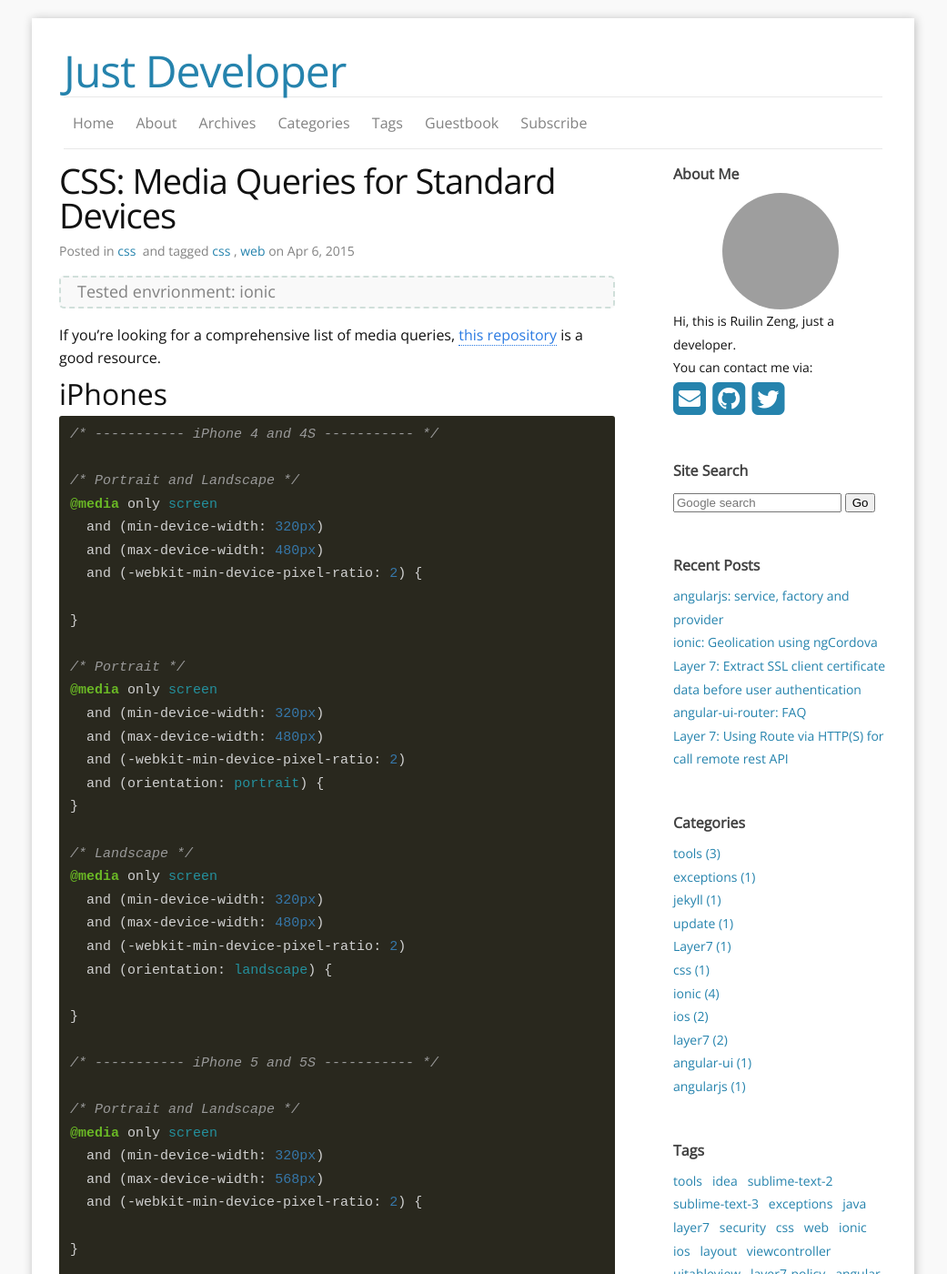
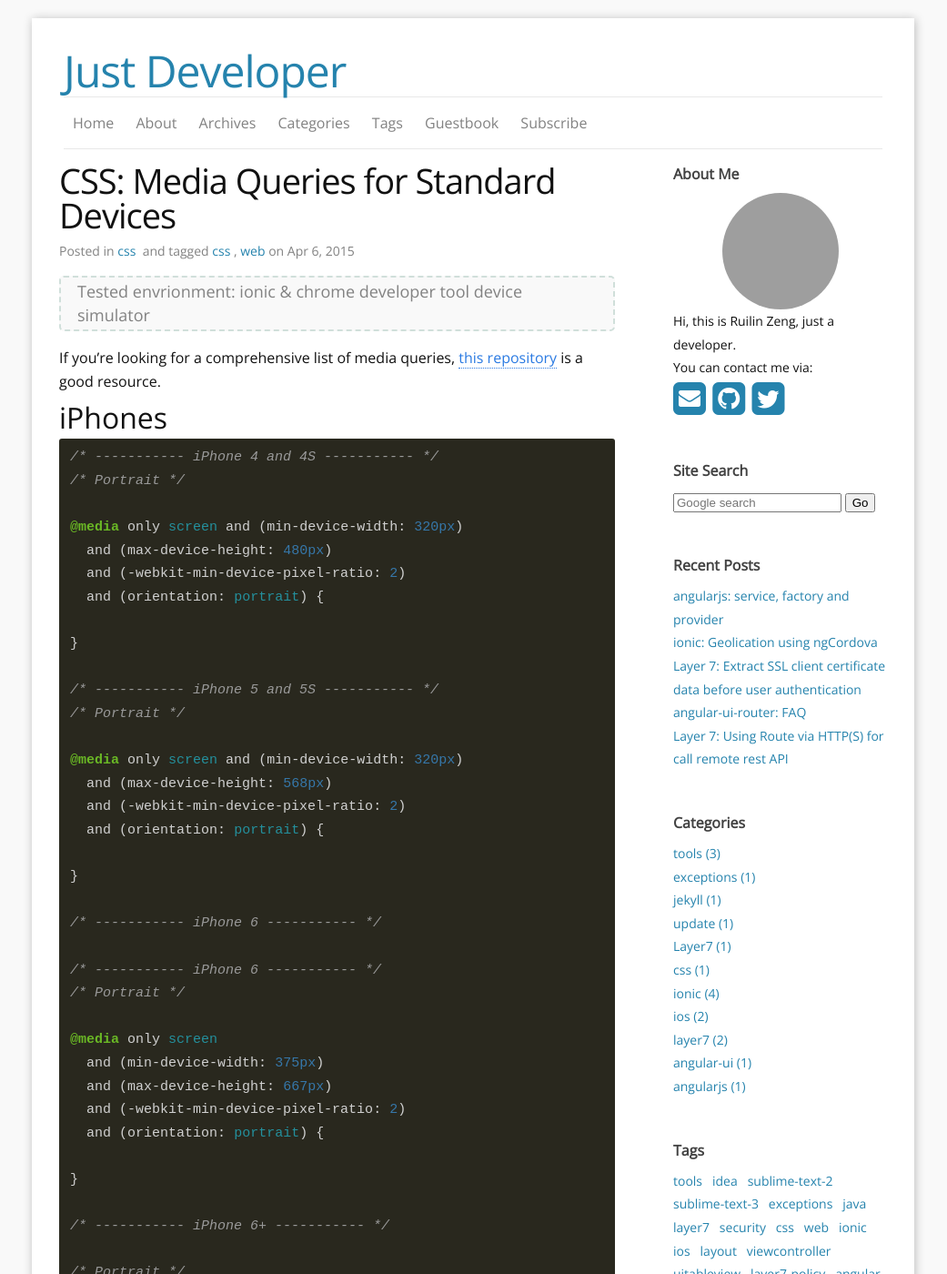
Before and after one commit to jacobzeng/jacobzeng.github.io, a Jekyll site: the page built from _posts/2015-04-06-css-media-queries-for-standard-devices.md, in a window 1280 px wide and 1400 px high. Shown: the whole window at 91% size, without its empty margins (120-1161 px from the left). Built offline with Jekyll 4.4.1, drawn with Linux system fonts in a browser that asks for light colours; nearby versions of some CDN libraries; some of the changed text lies outside the part shown; grey boxes are pictures that could not be loaded.

Commit message:
add post

```diff
--- a/_posts/2015-04-06-css-media-queries-for-standard-devices.md
+++ b/_posts/2015-04-06-css-media-queries-for-standard-devices.md
@@ -6,7 +6,7 @@ categories: css
 tags: css web
 ---
 
->Tested envrionment: ionic
+>Tested envrionment: ionic & chrome developer tool device simulator
 
 If you're looking for a comprehensive list of media queries, [this repository](http://cssmediaqueries.com/overview.html) is a good resource.
 
@@ -15,96 +15,39 @@ iPhones
 
 ~~~
 /* ----------- iPhone 4 and 4S ----------- */
+/* Portrait */
 
-/* Portrait and Landscape */
-@media only screen
-  and (min-device-width: 320px)
-  and (max-device-width: 480px)
-  and (-webkit-min-device-pixel-ratio: 2) {
-
-}
-
-/* Portrait */
-@media only screen
-  and (min-device-width: 320px)
-  and (max-device-width: 480px)
+@media only screen and (min-device-width: 320px)
+  and (max-device-height: 480px)
   and (-webkit-min-device-pixel-ratio: 2)
   and (orientation: portrait) {
-}
-
-/* Landscape */
-@media only screen
-  and (min-device-width: 320px)
-  and (max-device-width: 480px)
-  and (-webkit-min-device-pixel-ratio: 2)
-  and (orientation: landscape) {
 
 }
 
 /* ----------- iPhone 5 and 5S ----------- */
+/* Portrait */
 
-/* Portrait and Landscape */
-@media only screen
-  and (min-device-width: 320px)
-  and (max-device-width: 568px)
-  and (-webkit-min-device-pixel-ratio: 2) {
-
-}
-
-/* Portrait */
-@media only screen
-  and (min-device-width: 320px)
-  and (max-device-width: 568px)
+@media only screen and (min-device-width: 320px)
+  and (max-device-height: 568px)
   and (-webkit-min-device-pixel-ratio: 2)
   and (orientation: portrait) {
-}
-
-/* Landscape */
-@media only screen
-  and (min-device-width: 320px)
-  and (max-device-width: 568px)
-  and (-webkit-min-device-pixel-ratio: 2)
-  and (orientation: landscape) {
 
 }
 
 /* ----------- iPhone 6 ----------- */
 
-/* Portrait and Landscape */
+/* ----------- iPhone 6 ----------- */
+/* Portrait */
+
 @media only screen
   and (min-device-width: 375px)
-  and (max-device-width: 667px)
-  and (-webkit-min-device-pixel-ratio: 2) {
-
-}
-
-/* Portrait */
-@media only screen
-  and (min-device-width: 375px)
-  and (max-device-width: 667px)
+  and (max-device-height: 667px)
   and (-webkit-min-device-pixel-ratio: 2)
   and (orientation: portrait) {
 
 }
 
-/* Landscape */
-@media only screen
-  and (min-device-width: 375px)
-  and (max-device-width: 667px)
-  and (-webkit-min-device-pixel-ratio: 2)
-  and (orientation: landscape) {
-
-}
-
 /* ----------- iPhone 6+ ----------- */
-
-/* Portrait and Landscape */
-@media only screen
-  and (min-device-width: 414px)
-  and (max-device-width: 736px)
-  and (-webkit-min-device-pixel-ratio: 3) {
-
-}
 
 /* Portrait */
 @media only screen
@@ -115,13 +58,5 @@ iPhones
 
 }
 
-/* Landscape */
-@media only screen
-  and (min-device-width: 414px)
-  and (max-device-width: 736px)
-  and (-webkit-min-device-pixel-ratio: 3)
-  and (orientation: landscape) {
-
-}
 ~~~
 {: .language-css}
```
Also changed, not shown: _posts/2015-04-14-ionic-geo-location-using-ngCordova.md (+3 -1 lines).
